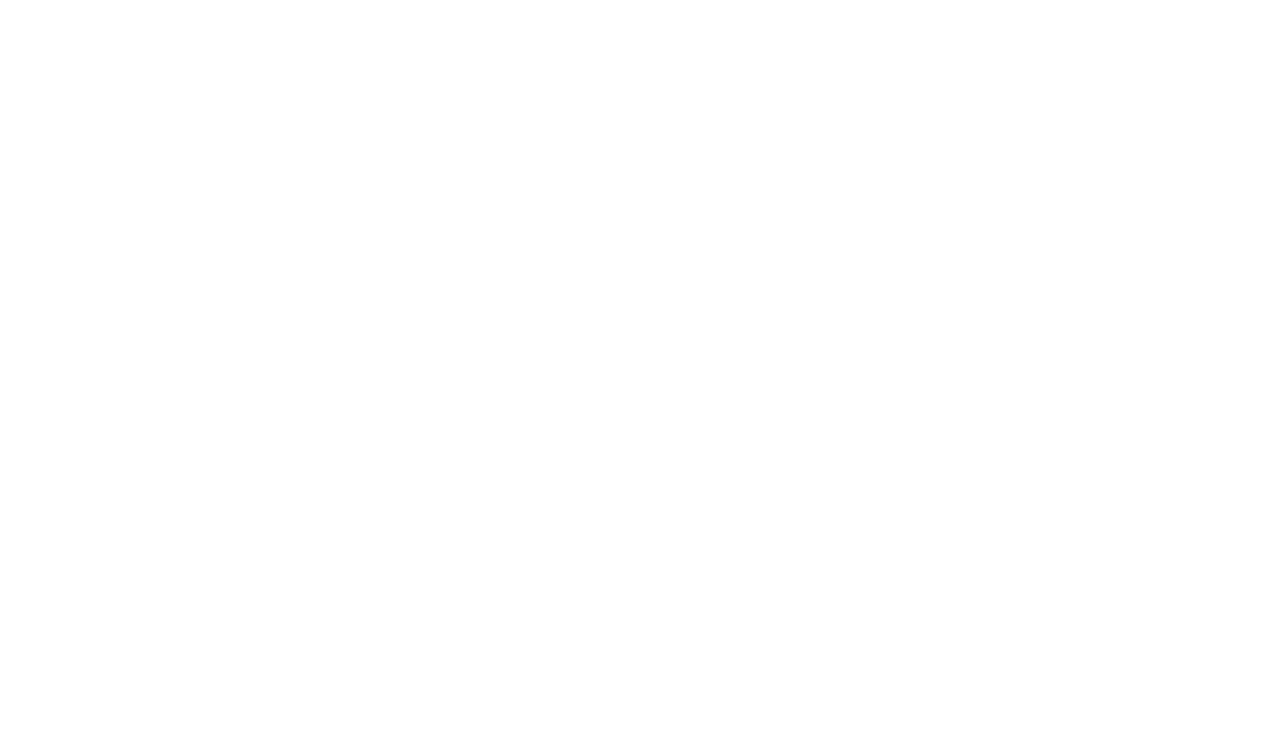
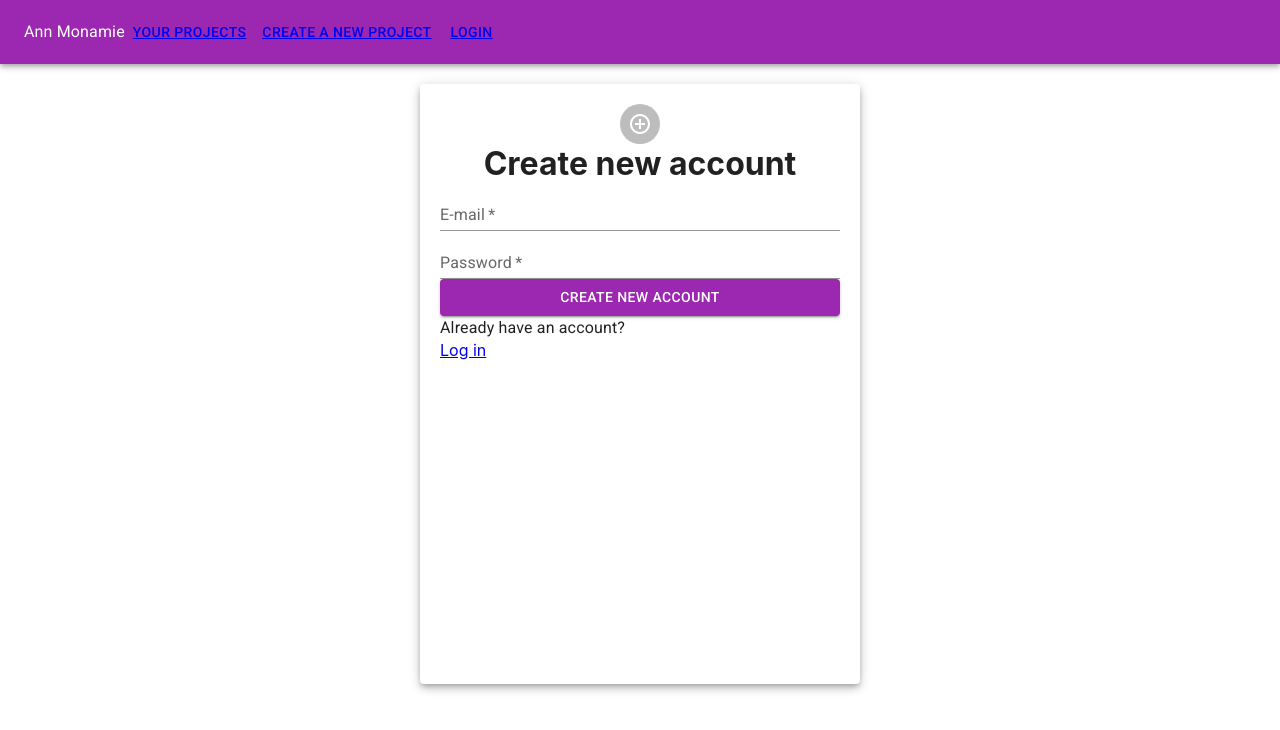
Before and after one commit to ananishimoto/ann-monamie-client, a React (Create React App) app: page /user/new in a window 1280 px wide. Before the commit this address had no page. Shown: the top 730 px of the page. Built offline with nearby package versions, Linux system fonts and the light colour scheme.

Commit message:
Added login and sign up pages

```diff
--- a/src/App.js
+++ b/src/App.js
@@ -4,6 +4,9 @@
 import HomePage from "./pages/HomePage";
 import ProjectsPage from "./pages/ProjectsPage";
 import DetailsPage from "./pages/DetailsPage";
+import CreateProject from "./pages/CreateProject";
+import LoginPage from "./pages/Login";
+import SignUpPage from "./pages/SignUpPage";
 
 function App() {
   return (
@@ -12,6 +15,9 @@
         <Route path="/" element={<HomePage />} />
         <Route path="/projects" element={<ProjectsPage />} />
         <Route path="/project/:id" element={<DetailsPage />} />
+        <Route path="/project/new" element={<CreateProject />} />
+        <Route path="/user/login" element={<LoginPage />} />
+        <Route path="/user/new" element={<SignUpPage />} />
       </Routes>
     </div>
   );
--- a/src/components/NavBar/index.jsx
+++ b/src/components/NavBar/index.jsx
@@ -2,7 +2,6 @@
 import { NavLink } from "react-router-dom";
 import AppBar from "@mui/material/AppBar";
 import Toolbar from "@mui/material/Toolbar";
-import IconButton from "@mui/material/IconButton";
 import { Button } from "@mui/material";
 import { Typography } from "@mui/material";
 
@@ -19,7 +18,7 @@
             <NavLink to="/project/new">Create a new project</NavLink>
           </Button>
           <Button color="inherit">
-            <NavLink to="/login">Login</NavLink>
+            <NavLink to="/user/login">Login</NavLink>
           </Button>
         </Toolbar>
       </AppBar>
--- /dev/null
+++ b/src/pages/CreateProject/index.jsx
@@ -0,0 +1,11 @@
+import React from "react";
+import NavBar from "../../components/NavBar";
+
+export default function CreateProject() {
+  return (
+    <div>
+      <NavBar />
+      <h1>This is the page to create a new project</h1>
+    </div>
+  );
+}
--- a/src/pages/DetailsPage.jsx
+++ b/src/pages/DetailsPage/index.jsx
@@ -1,5 +1,5 @@
 import React from "react";
-import NavBar from "../components/NavBar";
+import NavBar from "../../components/NavBar";
 
 export default function DetailsPage() {
   return (
--- a/src/pages/HomePage.jsx
+++ b/src/pages/HomePage/index.jsx
@@ -1,5 +1,5 @@
 import React from "react";
-import NavBar from "../components/NavBar";
+import NavBar from "../../components/NavBar";
 
 export default function HomePage() {
   return (
--- /dev/null
+++ b/src/pages/Login/index.jsx
@@ -0,0 +1,50 @@
+import React from "react";
+import NavBar from "../../components/NavBar";
+import { Grid, Paper, Avatar, Typography } from "@mui/material";
+import LoginSharpIcon from "@mui/icons-material/LoginSharp";
+import { TextField } from "@mui/material";
+import { Button } from "@mui/material";
+import { NavLink } from "react-router-dom";
+
+export default function LoginPage() {
+  const loginBackgroundStyle = {
+    padding: 20,
+    height: "70vh",
+    width: 400,
+    margin: "20px auto",
+  };
+
+  return (
+    <Grid>
+      <NavBar />
+      <Paper elevation={5} style={loginBackgroundStyle}>
+        <Grid align="center">
+          <Avatar>
+            <LoginSharpIcon />
+          </Avatar>
+          <h1>Log in</h1>
+        </Grid>
+        <TextField
+          id="emailInput"
+          label="E-mail"
+          variant="standard"
+          fullWidth
+          required
+        />
+        <TextField
+          id="passwordInput"
+          label="Password"
+          variant="standard"
+          type="password"
+          fullWidth
+          required
+        />
+        <Button type="submit" color="secondary" variant="contained" fullWidth>
+          Log In
+        </Button>
+        <Typography>Don't have an account?</Typography>
+        <NavLink to="/user/new">Sign up</NavLink>
+      </Paper>
+    </Grid>
+  );
+}
--- a/src/pages/ProjectsPage.jsx
+++ b/src/pages/ProjectsPage/index.jsx
@@ -1,6 +1,6 @@
 import React from "react";
 import { NavLink } from "react-router-dom";
-import NavBar from "../components/NavBar";
+import NavBar from "../../components/NavBar";
 
 export default function ProjectsPage() {
   return (
--- /dev/null
+++ b/src/pages/SignUpPage/index.jsx
@@ -0,0 +1,50 @@
+import React from "react";
+import NavBar from "../../components/NavBar";
+import { Grid, Paper, Avatar, Typography } from "@mui/material";
+import AddCircleOutlineSharpIcon from "@mui/icons-material/AddCircleOutlineSharp";
+import { TextField } from "@mui/material";
+import { Button } from "@mui/material";
+import { NavLink } from "react-router-dom";
+
+export default function SignUp() {
+  const loginBackgroundStyle = {
+    padding: 20,
+    height: "70vh",
+    width: 400,
+    margin: "20px auto",
+  };
+
+  return (
+    <Grid>
+      <NavBar />
+      <Paper elevation={5} style={loginBackgroundStyle}>
+        <Grid align="center">
+          <Avatar>
+            <AddCircleOutlineSharpIcon />
+          </Avatar>
+          <h1>Create new account</h1>
+        </Grid>
+        <TextField
+          id="emailInput"
+          label="E-mail"
+          variant="standard"
+          fullWidth
+          required
+        />
+        <TextField
+          id="passwordInput"
+          label="Password"
+          variant="standard"
+          type="password"
+          fullWidth
+          required
+        />
+        <Button type="submit" color="secondary" variant="contained" fullWidth>
+          Create new account
+        </Button>
+        <Typography>Already have an account?</Typography>
+        <NavLink to="/user/login">Log in</NavLink>
+      </Paper>
+    </Grid>
+  );
+}
```
